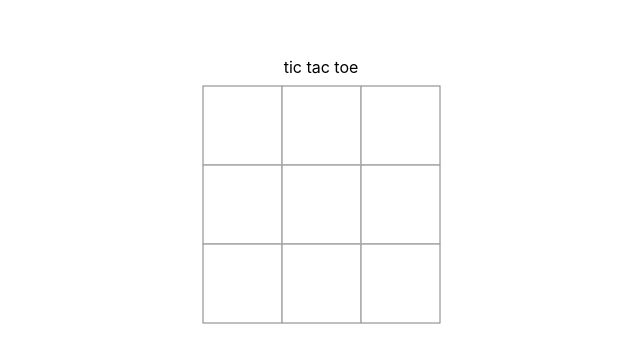
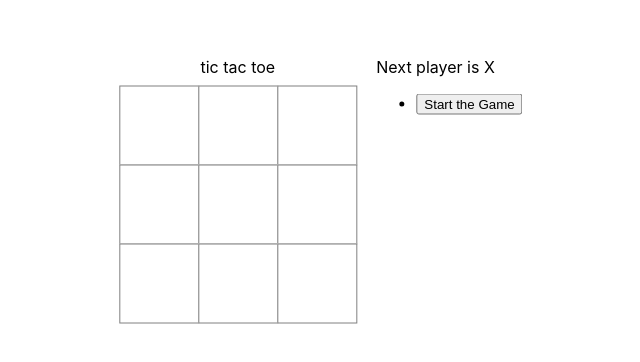
Before and after one commit to paubonilla/old-tic-tac-toe, a React (Create React App) app: page / in a window 1280 px wide. Shown: the part 210-572 px from the top of the page, without its empty margins (319-959 px from the left). Built offline with nearby package versions, Linux system fonts and the light colour scheme.

Commit message:
navigates the winner and show moves history

```diff
--- a/src/App.css
+++ b/src/App.css
@@ -40,3 +40,16 @@
     flex-direction: row;
     margin: 0 auto;
 }
+
+/* Game Info */
+.ul {
+    padding-left: 30px;
+}
+
+.game-info {
+    margin-left: 20px;
+}
+
+.status {
+    margin-bottom: 10px;
+}
--- a/src/components/Game.js
+++ b/src/components/Game.js
@@ -12,10 +12,22 @@ export default class Game extends Component {
             ]
         }
     }
+
+    jumpTo(step) {
+        this.setState({
+            stepNumber: step,
+            xIsNext: (step%2) === 0
+        })
+    }
+
     handleClick(i) {
         const history = this.state.history.slice(0, this.state.stepNumber + 1);
         const current = history[history.length - 1];
         const squares = current.squares.slice();
+        const winner = calculateWinner(squares);
+        if(winner || squares[i]) {
+            return;
+        }
         squares[i] = this.state.xIsNext ? 'X' : 'O';
         this.setState({
             history: history.concat({
@@ -29,6 +41,25 @@ export default class Game extends Component {
     render() {
         const history = this.state.history
         const current = history[this.state.stepNumber];
+        const winner = calculateWinner(current.squares);
+        const moves = history.map((step, move) => {
+            const desc = move? 'Go to num ' + move : 'Start the Game';
+            return (
+                <li key={move}>
+                    <button onClick={() => {this.jumpTo(move)}}>
+                        {desc}
+                    </button>
+                </li>
+            )
+        })
+        let status;
+        if(winner) {
+            status = 'Winner is ' + winner;
+        } else {
+            status = 'Next player is ' + (this.state.xIsNext? 'X' : 'O');
+        }
+
+
         return (
             <div className="game">
                 <div className="game-board">
@@ -38,7 +69,32 @@ export default class Game extends Component {
                         squares={current.squares}
                     />
                 </div>
+                <div className="game-info">
+                    <div>{status}</div>
+                    <ul>{moves}</ul>
+                </div>
             </div>
         )
     }
 }
+
+function calculateWinner(squares) {
+    const lines = [
+        [0, 1, 2],
+        [3, 4, 5],
+        [6, 7, 8],
+        [0, 3, 6],
+        [1, 4, 7],
+        [2, 5, 8],
+        [0, 4, 8],
+        [2, 4, 6]
+    ];
+    for(let i = 0; i < lines.length; i++) {
+        const [a, b, c] = lines[i];
+        if(squares[a] && squares[a] === squares[b] && squares[b] === squares[c]) {
+            return squares[a];
+        }
+    }
+
+    return null;
+}
```
